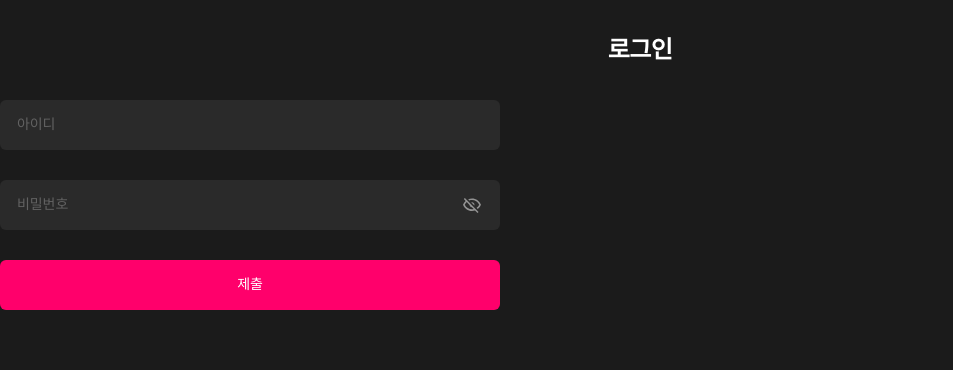
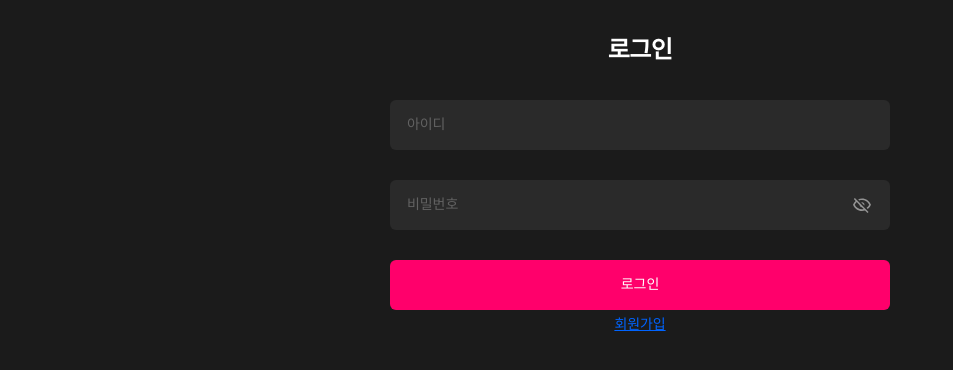
Before and after one commit to imddoy/ChaeHyunKim, a React (Vite) app in the folder week4-user/: page / in a window 1280 px wide. Shown: the top 370 px of the page, without its empty margins (0-953 px from the left). Built offline with nearby package versions, Linux system fonts and the light colour scheme.

Commit message:
design: 로그인 페이지 퍼블리싱

```diff
--- /dev/null
+++ b/week4-user/src/pages/Login.style.ts
@@ -0,0 +1,13 @@
+import styled from "styled-components";
+import { Generators } from "@styles/generator";
+
+export const LoginWrapper = styled.div`
+  ${Generators.flexGenerator("column", "center", "center")}
+`;
+
+export const SignupBtn = styled.button`
+  color: ${({ theme }) => theme.colors.blue_400};
+  ${({ theme }) => theme.fonts["body2-normal-medi"]};
+  text-decoration: underline;
+  margin: 0.5rem;
+`;
--- a/week4-user/src/pages/Login.tsx
+++ b/week4-user/src/pages/Login.tsx
@@ -1,10 +1,13 @@
 import Button from "@components/common/button/Button";
 import Input from "@components/common/input/Input";
 import { useState } from "react";
+import * as S from "./Login.style";
+import { useNavigate } from "react-router-dom";
 
 const Login = () => {
   const [id, setId] = useState("");
   const [password, setPassword] = useState("");
+  const navigate = useNavigate();
 
   const handleIdInput = (e: React.ChangeEvent<HTMLInputElement>) => {
     setId(e.target.value);
@@ -14,8 +17,12 @@ const Login = () => {
     setPassword(e.target.value);
   };
 
+  const goSignup = () => {
+    navigate("/signup");
+  };
+
   return (
-    <>
+    <S.LoginWrapper>
       <Input value={id} type="text" placeholder="아이디" onChange={handleIdInput} />
       <Input
         value={password}
@@ -23,8 +30,9 @@ const Login = () => {
         placeholder="비밀번호"
         onChange={handlePasswordInput}
       />
-      <Button text="제출" />
-    </>
+      <Button text="로그인" />
+      <S.SignupBtn onClick={goSignup}>회원가입</S.SignupBtn>
+    </S.LoginWrapper>
   );
 };
 
```
Also changed, not shown: 1 other file (tests, documents, lock files or other folders).
